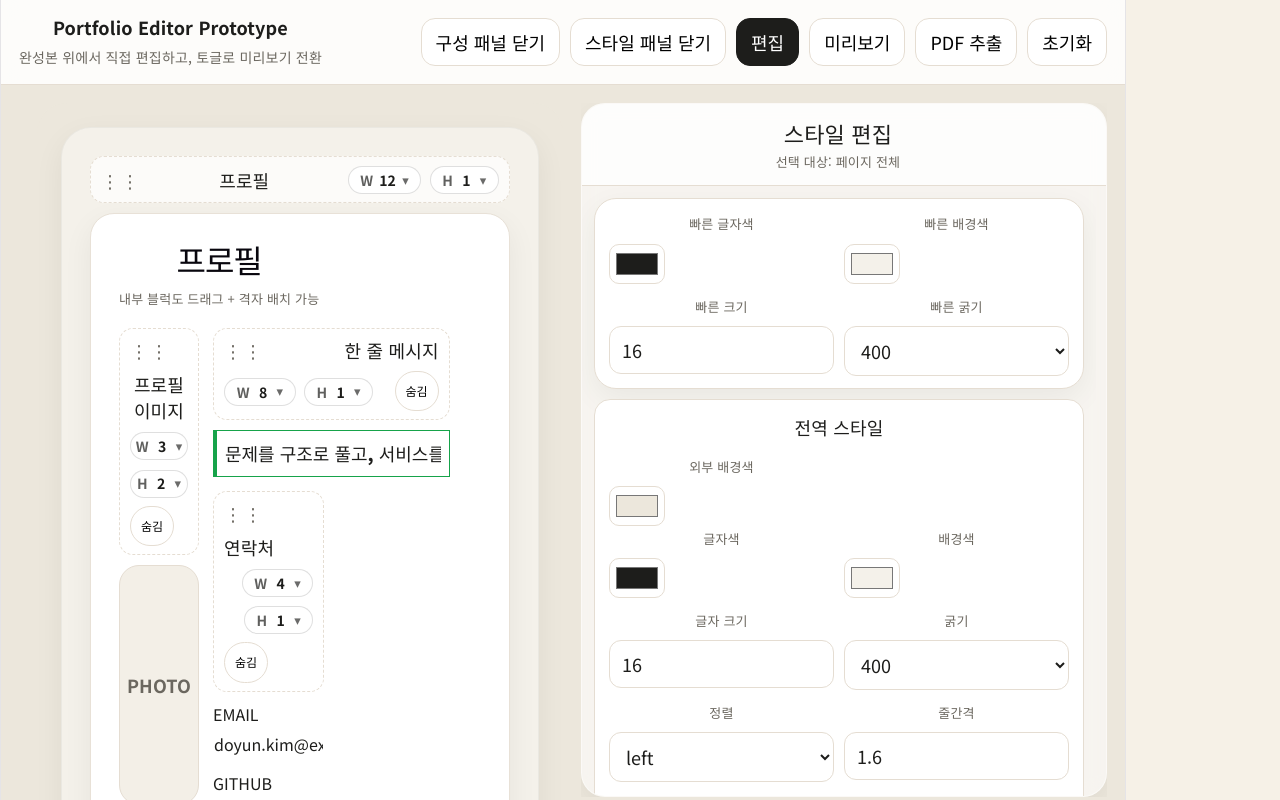
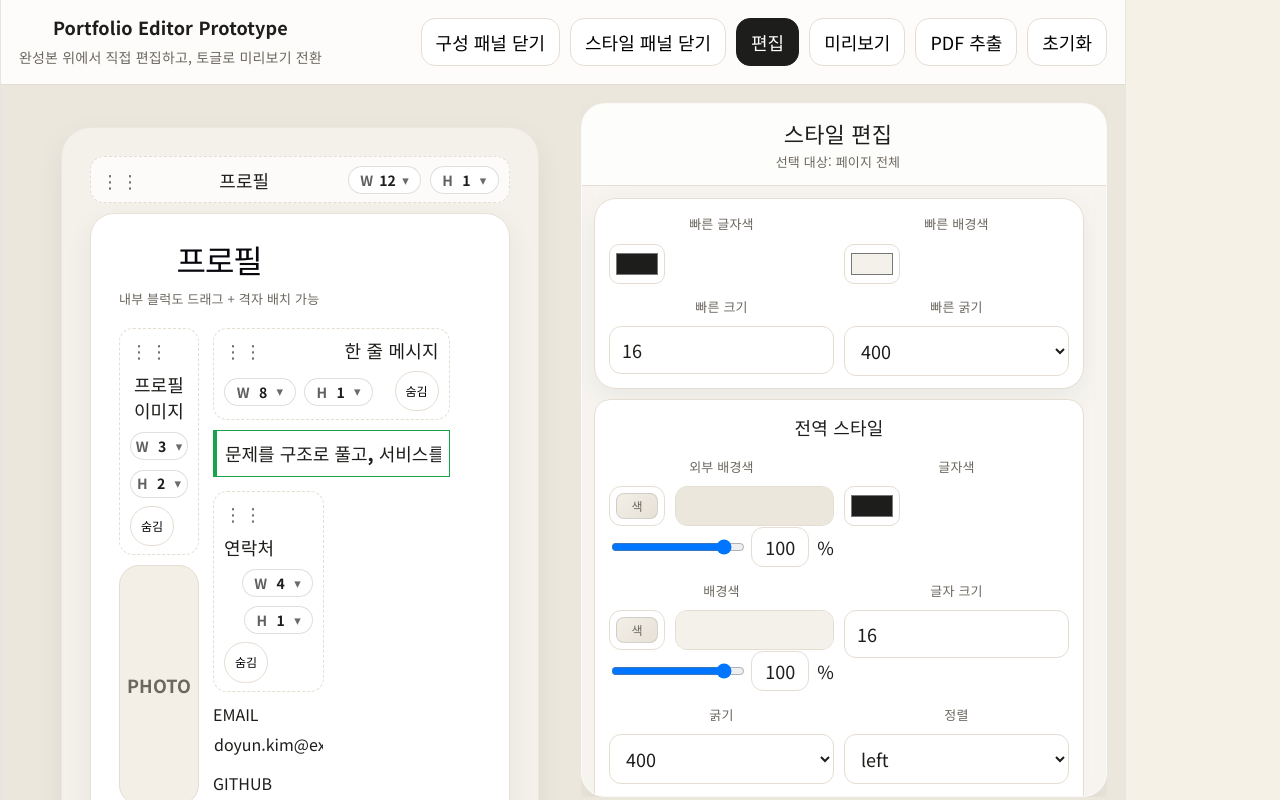
Before and after one commit to hdg5639/portfolio_editor, a React (Vite) app in the folder portfolio_edit/: page / in a window 1280 px wide. Shown: the top 800 px of the page. Built offline with nearby package versions, Linux system fonts and the light colour scheme; the HTML template or start-up script is replaced by a standard one.

Commit message:
fix/refactor

```diff
--- a/portfolio_edit/src/components/StylePanel.jsx
+++ b/portfolio_edit/src/components/StylePanel.jsx
@@ -1,9 +1,161 @@
+function clampAlpha(value) {
+    const next = Number(value);
+    if (Number.isNaN(next)) return 100;
+    return Math.max(0, Math.min(100, next));
+}
+
+function hexToRgb(hex) {
+    const normalized = hex.replace('#', '').trim();
+
+    if (normalized.length === 3) {
+        const r = normalized[0] + normalized[0];
+        const g = normalized[1] + normalized[1];
+        const b = normalized[2] + normalized[2];
+        return {
+            r: parseInt(r, 16),
+            g: parseInt(g, 16),
+            b: parseInt(b, 16),
+        };
+    }
+
+    if (normalized.length === 6 || normalized.length === 8) {
+        return {
+            r: parseInt(normalized.slice(0, 2), 16),
+            g: parseInt(normalized.slice(2, 4), 16),
+            b: parseInt(normalized.slice(4, 6), 16),
+        };
+    }
+
+    return { r: 255, g: 255, b: 255 };
+}
+
+function rgbToHex(r, g, b) {
+    const toHex = (value) => value.toString(16).padStart(2, '0');
+    return `#${toHex(r)}${toHex(g)}${toHex(b)}`;
+}
+
+function parseColorWithAlpha(value, fallback = '#ffffff') {
+    if (!value) {
+        return { hex: fallback, alpha: 100 };
+    }
+
+    if (value === 'transparent') {
+        return { hex: fallback, alpha: 0 };
+    }
+
+    const raw = String(value).trim();
+
+    if (raw.startsWith('#')) {
+        const normalized = raw.replace('#', '');
+        if (normalized.length === 8) {
+            const rgbHex = `#${normalized.slice(0, 6)}`;
+            const alphaHex = normalized.slice(6, 8);
+            const alpha = Math.round((parseInt(alphaHex, 16) / 255) * 100);
+            return { hex: rgbHex, alpha };
+        }
+
+        if (normalized.length === 3 || normalized.length === 6) {
+            return { hex: raw, alpha: 100 };
+        }
+    }
+
+    const rgbaMatch = raw.match(
+        /rgba?\(\s*([\d.]+)\s*,\s*([\d.]+)\s*,\s*([\d.]+)(?:\s*,\s*([\d.]+))?\s*\)/i
+    );
+
+    if (rgbaMatch) {
+        const r = Math.max(0, Math.min(255, Math.round(Number(rgbaMatch[1]))));
+        const g = Math.max(0, Math.min(255, Math.round(Number(rgbaMatch[2]))));
+        const b = Math.max(0, Math.min(255, Math.round(Number(rgbaMatch[3]))));
+        const alphaRaw = rgbaMatch[4] == null ? 1 : Number(rgbaMatch[4]);
+        const alpha = Math.round(Math.max(0, Math.min(1, alphaRaw)) * 100);
+
+        return {
+            hex: rgbToHex(r, g, b),
+            alpha,
+        };
+    }
+
+    return { hex: fallback, alpha: 100 };
+}
+
+function buildColorWithAlpha(hex, alpha) {
+    const safeAlpha = clampAlpha(alpha);
+
+    if (safeAlpha <= 0) return 'transparent';
+    if (safeAlpha >= 100) return hex;
+
+    const { r, g, b } = hexToRgb(hex);
+    const opacity = Number((safeAlpha / 100).toFixed(2));
+    return `rgba(${r}, ${g}, ${b}, ${opacity})`;
+}
+
+function AlphaColorField({ label, value, fallback = '#ffffff', onChange }) {
+    const parsed = parseColorWithAlpha(value, fallback);
+    const previewColor = buildColorWithAlpha(parsed.hex, parsed.alpha);
+
+    return (
+        <div className="alpha-color-field">
+            <Field label={label}>
+                <div className="alpha-color-stack">
+                    <div className="alpha-color-row">
+                        <label className="alpha-color-picker">
+                            <input
+                                type="color"
+                                value={parsed.hex}
+                                onChange={(e) =>
+                                    onChange(buildColorWithAlpha(e.target.value, parsed.alpha))
+                                }
+                            />
+                            <span>색상 선택</span>
+                        </label>
+
+                        <div className="alpha-color-preview-shell">
+                            {parsed.alpha > 0 ? (
+                                <div
+                                    className="alpha-color-preview-fill"
+                                    style={{backgroundColor: previewColor}}
+                                />
+                            ) : null}
+                            {parsed.alpha === 0 ? (
+                                <span className="alpha-color-preview-text">투명</span>
+                            ) : null}
+                        </div>
+                    </div>
+
+                    <div className="alpha-range-row">
+                        <input
+                            type="range"
+                            min="0"
+                            max="100"
+                            value={parsed.alpha}
+                            onChange={(e) =>
+                                onChange(buildColorWithAlpha(parsed.hex, e.target.value))
+                            }
+                        />
+                        <input
+                            type="number"
+                            min="0"
+                            max="100"
+                            value={parsed.alpha}
+                            onChange={(e) =>
+                                onChange(buildColorWithAlpha(parsed.hex, e.target.value))
+                            }
+                        />
+                        <span>%</span>
+                    </div>
+                </div>
+            </Field>
+        </div>
+    );
+}
+
 function Field({ label, children }) {
     return (
-        <label className="style-field">
+        <div className="style-field">
             <span>{label}</span>
             {children}
-        </label>
+        </div>
     );
 }
 
@@ -16,11 +168,36 @@ function AccordionItem({ title, children, defaultOpen = false }) {
     );
 }
 
-function StyleControls({ value, onChange }) {
+function StyleControls({ value, onChange, compact = false, alphaTargets = {} }) {
     const current = value || {};
+    const alphaBackground = Boolean(alphaTargets.backgroundColor);
+    const alphaBorder = Boolean(alphaTargets.borderColor);
+    const alphaBaseBackground = Boolean(alphaTargets.baseBackgroundColor);
 
     return (
         <div className="style-grid compact">
+            {Object.prototype.hasOwnProperty.call(current, 'baseBackgroundColor') &&
+                (alphaBaseBackground ? (
+                    <AlphaColorField
+                        label="외부 배경색"
+                        value={current.baseBackgroundColor}
+                        fallback="#ece7dc"
+                        onChange={(next) => onChange('baseBackgroundColor', next)}
+                    />
+                ) : (
+                    <Field label="외부 배경색">
+                        <input
+                            type="color"
+                            value={
+                                current.baseBackgroundColor &&
+                                current.baseBackgroundColor !== 'transparent'
+                                    ? current.baseBackgroundColor
+                                    : '#ece7dc'
+                            }
+                            onChange={(e) => onChange('baseBackgroundColor', e.target.value)}
+                        />
+                    </Field>
+                ))}
             <Field label="글자색">
                 <input
                     type="color"
@@ -33,6 +210,14 @@ function StyleControls({ value, onChange }) {
                 />
             </Field>
 
+            {alphaBackground ? (
+                <AlphaColorField
+                    label="배경색"
+                    value={current.backgroundColor}
+                    fallback="#ffffff"
+                    onChange={(next) => onChange('backgroundColor', next)}
+                />
+            ) : (
                 <Field label="배경색">
                     <input
                         type="color"
@@ -44,6 +229,7 @@ function StyleControls({ value, onChange }) {
                         onChange={(e) => onChange('backgroundColor', e.target.value)}
                     />
                 </Field>
+            )}
 
             <Field label="글자 크기">
                 <input
@@ -96,6 +282,14 @@ function StyleControls({ value, onChange }) {
                 />
             </Field>
 
+            {alphaBorder ? (
+                <AlphaColorField
+                    label="테두리색"
+                    value={current.borderColor}
+                    fallback="#e5e5e5"
+                    onChange={(next) => onChange('borderColor', next)}
+                />
+            ) : (
                 <Field label="테두리색">
                     <input
                         type="color"
@@ -107,6 +301,7 @@ function StyleControls({ value, onChange }) {
                         onChange={(e) => onChange('borderColor', e.target.value)}
                     />
                 </Field>
+            )}
 
             <Field label="모서리">
                 <input
@@ -132,29 +327,19 @@ function CardStyleControls({ value, onChange }) {
 
     return (
         <div className="style-grid compact">
-            <Field label="배경색">
-                <input
-                    type="color"
-                    value={
-                        current.backgroundColor && current.backgroundColor !== 'transparent'
-                            ? current.backgroundColor
-                            : '#ffffff'
-                    }
-                    onChange={(e) => onChange('backgroundColor', e.target.value)}
+            <AlphaColorField
+                label="배경색"
+                value={current.backgroundColor}
+                fallback="#ffffff"
+                onChange={(next) => onChange('backgroundColor', next)}
             />
-            </Field>
 
-            <Field label="테두리색">
-                <input
-                    type="color"
-                    value={
-                        current.borderColor && current.borderColor !== 'transparent'
-                            ? current.borderColor
-                            : '#e8e1d7'
-                    }
-                    onChange={(e) => onChange('borderColor', e.target.value)}
+            <AlphaColorField
+                label="테두리색"
+                value={current.borderColor}
+                fallback="#e8e1d7"
+                onChange={(next) => onChange('borderColor', next)}
             />
-            </Field>
 
             <Field label="모서리">
                 <input
@@ -277,20 +462,13 @@ export default function StylePanel({ store }) {
                     </section>
 
                     <AccordionItem title="전역 스타일" defaultOpen>
-                        <div className="style-grid compact">
-                            <Field label="외부 배경색">
-                                <input
-                                    type="color"
-                                    value={store.portfolio.styles.page.baseBackgroundColor || '#ece7dc'}
-                                    onChange={(e) =>
-                                        actions.updateGlobalStyle('page', 'baseBackgroundColor', e.target.value)
-                                    }
-                                />
-                            </Field>
-                        </div>
-
                         <StyleControls
                             value={store.portfolio.styles.page}
+                            alphaTargets={{
+                                baseBackgroundColor: true,
+                                backgroundColor: true,
+                                borderColor: true,
+                            }}
                             onChange={(field, value) =>
                                 actions.updateGlobalStyle('page', field, value)
                             }
@@ -311,6 +489,10 @@ export default function StylePanel({ store }) {
                         ) : (
                             <StyleControls
                                 value={current}
+                                alphaTargets={{
+                                    backgroundColor: true,
+                                    borderColor: true,
+                                }}
                                 onChange={(field, value) =>
                                     actions.updateSelectedStyle(field, value)
                                 }
--- a/portfolio_edit/src/styles/panels.css
+++ b/portfolio_edit/src/styles/panels.css
@@ -315,3 +315,119 @@
 .style-accordion-body {
     padding: 0 14px 14px;
 }
+
+.alpha-color-row {
+    display: grid;
+    grid-template-columns: 56px minmax(0, 1fr);
+    align-items: center;
+    gap: 10px;
+}
+
+.alpha-color-picker {
+    position: relative;
+    width: 56px;
+    height: 40px;
+    display: block;
+}
+
+.alpha-color-picker input[type='color'] {
+    position: absolute;
+    inset: 0;
+    width: 56px;
+    min-width: 56px;
+    height: 40px;
+    margin: 0;
+    opacity: 0;
+    cursor: pointer;
+    z-index: 2;
+}
+
+.alpha-color-picker span {
+    display: block;
+    width: 56px;
+    height: 40px;
+    border: 1px solid var(--line);
+    border-radius: 12px;
+    background: #fff;
+    position: relative;
+    overflow: hidden;
+    color: transparent;
+    font-size: 0;
+    line-height: 0;
+    text-indent: -9999px;
+    white-space: nowrap;
+    user-select: none;
+}
+
+.alpha-color-picker span::before {
+    content: '';
+    position: absolute;
+    inset: 6px;
+    border-radius: 8px;
+    border: 1px solid rgba(29, 29, 27, 0.12);
+    background: linear-gradient(135deg, #f3efe7, #e7e1d7);
+}
+
+.alpha-color-picker span::after {
+    content: '색';
+    position: absolute;
+    inset: 0;
+    display: grid;
+    place-items: center;
+    font-size: 12px;
+    font-weight: 700;
+    line-height: 1;
+    color: var(--muted);
+    text-indent: 0;
+}
+
+.alpha-color-preview-shell {
+    position: relative;
+    height: 40px;
+    border-radius: 12px;
+    border: 1px solid var(--line);
+    overflow: hidden;
+    background-image:
+            linear-gradient(45deg, #ececec 25%, transparent 25%),
+            linear-gradient(-45deg, #ececec 25%, transparent 25%),
+            linear-gradient(45deg, transparent 75%, #ececec 75%),
+            linear-gradient(-45deg, transparent 75%, #ececec 75%);
+    background-size: 16px 16px;
+    background-position: 0 0, 0 8px, 8px -8px, -8px 0;
+}
+
+.alpha-color-preview-fill {
+    position: absolute;
+    inset: 0;
+}
+
+.alpha-color-preview-text {
+    position: absolute;
+    inset: 0;
+    display: grid;
+    place-items: center;
+    font-size: 12px;
+    font-weight: 700;
+    color: var(--muted);
+    background: rgba(255, 255, 255, 0.72);
+}
+
+.alpha-range-row {
+    display: grid;
+    grid-template-columns: minmax(0, 1fr) 58px auto;
+    gap: 8px;
+    align-items: center;
+}
+
+.alpha-range-row input[type='number'] {
+    text-align: center;
+    padding: 8px 6px;
+    height: 40px;
+    -moz-appearance: textfield;
+}
+
+.alpha-range-row input[type='number']::-webkit-outer-spin-button,
+.alpha-range-row input[type='number']::-webkit-inner-spin-button {
+    -webkit-appearance: none;
+    margin: 0;
+}
```
Lines whose indentation alone changed are shown as unchanged.
